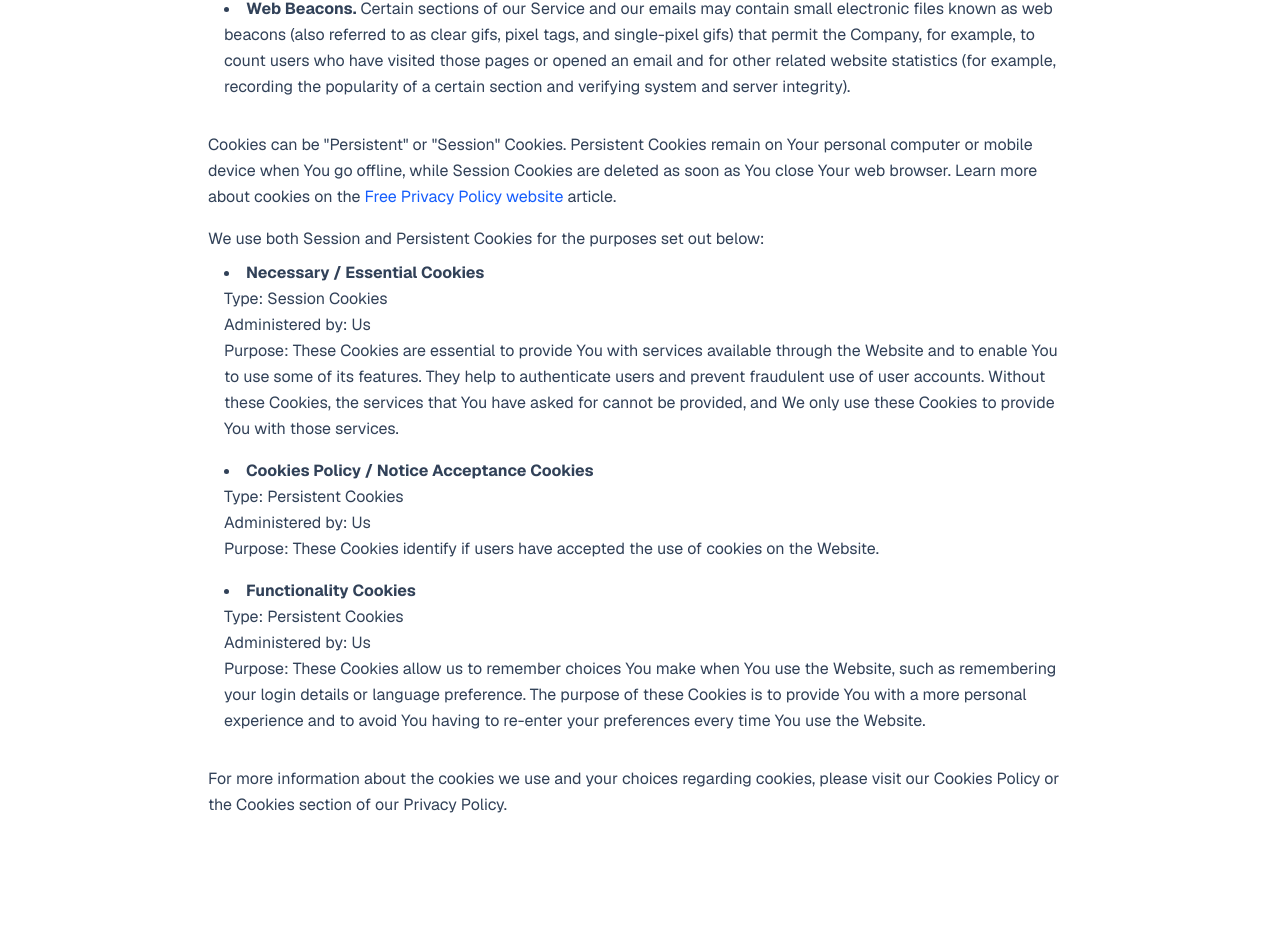
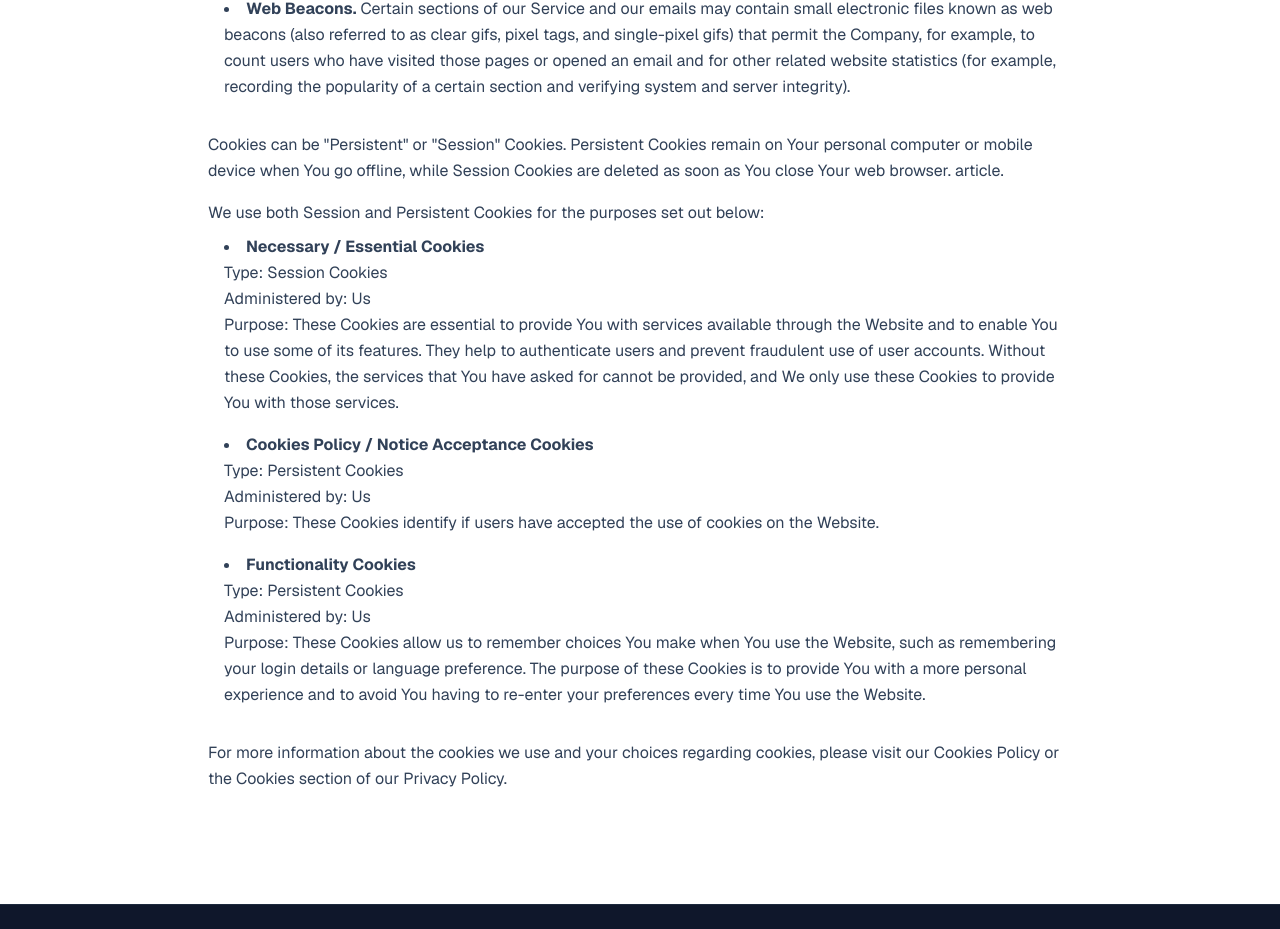
Before and after one commit to TheHolyWolf/manduma-web, a Next.js app: page /privacy in a window 1280 px wide. Shown: the part 2595-3524 px from the top of the page. Built offline with nearby package versions, Linux system fonts and the light colour scheme.

Commit message:
Styling adjustment

```diff
--- a/app/privacy/page.tsx
+++ b/app/privacy/page.tsx
@@ -123,10 +123,7 @@ export default function PrivacyPolicyPage() {
           </li>
         </ul>
         <p className="text-slate-700 mb-4 leading-relaxed">
-          Cookies can be "Persistent" or "Session" Cookies. Persistent Cookies remain on Your personal computer or mobile device when You go offline, while Session Cookies are deleted as soon as You close Your web browser. Learn more about cookies on the{' '}
-          <a href="https://www.freeprivacypolicy.com/blog/sample-privacy-policy-template/#Use_Of_Cookies_And_Tracking" target="_blank" rel="noopener noreferrer" className="text-blue-600 hover:underline">
-            Free Privacy Policy website
-          </a>{' '}
+          Cookies can be "Persistent" or "Session" Cookies. Persistent Cookies remain on Your personal computer or mobile device when You go offline, while Session Cookies are deleted as soon as You close Your web browser.
           article.
         </p>
         <p className="text-slate-700 mb-2 leading-relaxed">
```
